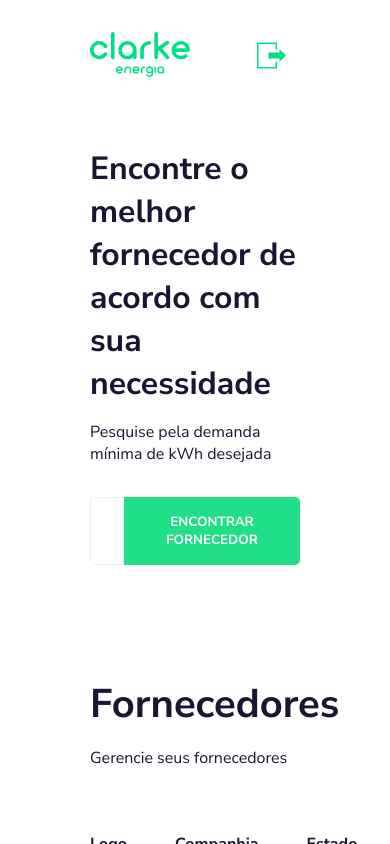
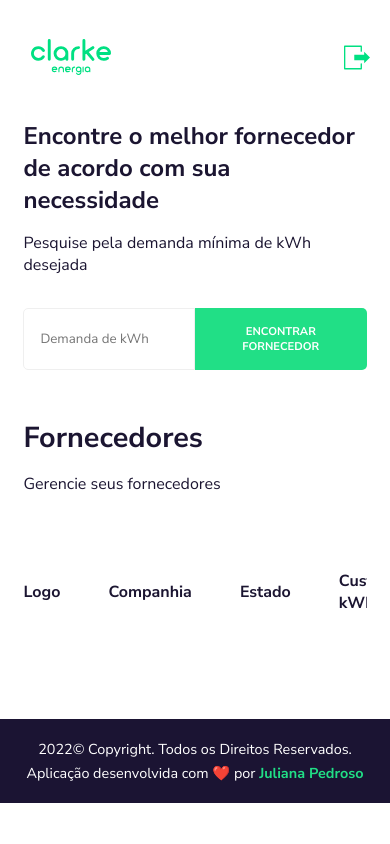
Before and after one commit to julianapedroso/clarke-challenge-marketplace, a React (Create React App) app in the folder client/: page / in a window 390 px wide. Built offline with nearby package versions, Linux system fonts and the light colour scheme; no server answers; sample sign-in values are in the browser's storage.

Commit message:
:calling: responsiveness added and working for all screens

```diff
--- a/client/src/components/Footer/styles.scss
+++ b/client/src/components/Footer/styles.scss
@@ -9,16 +9,29 @@
   padding: 2%;
   flex-shrink: 0;
 
+  @include phone-only {
+    height: 10vh;
+    align-items: center;
+  }
+
   .footer__info {
     text-align: center;
 
-    & > p {
+    &>p {
       color: $secondary-color;
+
+      @include phone-only {
+        font-size: clamp(.5rem, .4rem + .5rem, .9rem);
+      }
 
       & > a {
         text-decoration: none;
         color: $primary-color;
         font-weight: bold;
+
+        @include phone-only {
+          font-size: clamp(.5rem, .4rem + .5rem, .9rem);
+        }
       }
     }
 
--- a/client/src/components/Navbar/styles.scss
+++ b/client/src/components/Navbar/styles.scss
@@ -9,6 +9,32 @@
   padding-bottom: 2rem;
   height: 100%;
 
+  .navbar__logo {
+    @include phone-only {
+      max-width: 80%;
+    }
+  }
+
+  @include desktop {
+    padding: 4% 3% 4% 5%;
+  }
+
+  @include laptop {
+    padding: 4% 3% 4% 5%;
+  }
+
+  @include tablet-landscape {
+    padding: 5% 4% 5% 7%;
+  }
+
+  @include tablet-portrait {
+    padding: 5% 3% 5% 7%;
+  }
+
+  @include phone-only {
+    padding: 10% 1% 10% 8%;
+  }
+
   .btn__logout {
     border: none;
     background-color: transparent;
@@ -16,6 +42,10 @@
 
     img {
       max-width: 50%;
+
+      @include phone-only {
+        width: 45%;
+      }
     }
   }
 }
--- a/client/src/components/TableProviders/styles.scss
+++ b/client/src/components/TableProviders/styles.scss
@@ -4,6 +4,22 @@
   .table__content-row {
     border-top: 1px solid $border-color;
     @include table-grid;
+
+    @include laptop {
+      grid-template-columns: .1fr 1.9fr 1fr 1fr 1fr 1fr 1fr 1fr;
+    }
+
+    @include tablet-landscape {
+      grid-template-columns: .1fr 1.9fr 1fr 1fr 1fr 1fr 1fr 1fr;
+    }
+
+    @include tablet-portrait {
+      grid-template-columns: .1fr 1.9fr 1fr 1fr 1fr 1fr 1fr 1fr;
+    }
+
+    @include phone-only {
+      grid-template-columns: .1fr 1.9fr 1fr 1fr 1fr 1fr 1fr 1fr;
+    }
 
     &:hover {
       background-color: $contrast-color;
@@ -13,11 +29,48 @@
     td {
       display: flex;
       align-items: center;
+
+      img {
+        @include tablet-landscape {
+          width: 300%;
+          padding-right: 1.5rem;
+        }
+
+        @include tablet-portrait {
+          width: 300%;
+          padding-right: 1.5rem;
+        }
+
+        @include phone-only {
+          width: 700%;
+          padding-right: 1.5rem;
+        }
+      }
     }
 
     .table__row {
       text-align: left;
       padding: 1.5rem 1rem 1.5rem 0;
+
+      @include laptop {
+        font-size: .81rem;
+        padding: .7rem .1rem .7rem 0;
+      }
+
+      @include tablet-landscape {
+        font-size: .81rem;
+        padding: .7rem .1rem .7rem 0;
+      }
+
+      @include tablet-portrait {
+        font-size: .81rem;
+        padding: .7rem .1rem .7rem 0;
+      }
+
+      @include phone-only {
+        font-size: .8rem;
+        padding: .7rem .1rem .7rem 0;
+      }
     }
   }
 
--- a/client/src/pages/Home/styles.scss
+++ b/client/src/pages/Home/styles.scss
@@ -6,7 +6,33 @@
   padding-top: 2rem;
   padding-bottom: 2rem;
 
-  & > p {
+  @include desktop {
+    padding: 0 5%;
+  }
+
+  @include tablet-landscape {
+    padding: 0 8%;
+  }
+
+  @include tablet-portrait {
+    padding: 0 8%;
+  }
+
+  @include phone-only {
+    padding: 0 6%;
+  }
+
+  .home__title {
+    @include tablet-portrait {
+      font-size: clamp(.5rem, 1.2rem + .5rem, 1.9rem);
+    }
+
+    @include phone-only {
+      font-size: clamp(.5rem, 1rem + .5rem, 1.7rem);
+    }
+  }
+
+  &>p {
     padding-top: 1rem;
   }
 
@@ -18,11 +44,31 @@
       padding: 1rem;
       border-radius: 5px 0 0 5px;
       border: 1px solid $border-color;
-      max-width: 15%;
+      max-width: 50%;
       width: 13%;
 
       &:focus {
         @include input-focus;
+      }
+
+      @include desktop {
+        width: 15%;
+      }
+
+      @include laptop {
+        width: 20%;
+      }
+
+      @include tablet-landscape {
+        width: 25%;
+      }
+
+      @include tablet-portrait {
+        width: 30%;
+      }
+
+      @include phone-only {
+        width: 50%;
       }
     }
 
@@ -34,17 +80,66 @@
       font-weight: bold;
       text-transform: uppercase;
       padding: 1rem;
+
+      @include desktop {
+        font-size: .8rem;
+        width: 18%;
+      }
+
+      @include laptop {
+        font-size: .8rem;
+        width: 25%;
+      }
+
+      @include tablet-landscape {
+        font-size: .8rem;
+        width: 35%;
+      }
+
+      @include tablet-portrait {
+        font-size: .77rem;
+        width: 40%;
+      }
+
+      @include phone-only {
+        font-size: .7rem;
+        width: 50%;
+      }
     }
   }
 
   .home__providers {
     padding-top: 5rem;
 
+    @include laptop {
+      padding-top: 2.5rem;
+    }
+
+    @include tablet-landscape {
+      padding-top: 2rem;
+    }
+
+    @include tablet-portrait {
+      padding-top: 1.5rem;
+    }
+
+    @include phone-only {
+      padding-top: 1rem;
+    }
+
     .home__providers-title {
       font-size: 2.5rem;
+
+      @include tablet-portrait {
+        font-size: clamp(.5rem, 1.6rem + .5rem, 2.2rem);
+      }
+
+      @include phone-only {
+        font-size: clamp(.5rem, 1.3rem + .5rem, 2rem);
+      }
     }
 
-    & > p {
+    &>p {
       padding-top: 1rem;
     }
   }
@@ -64,7 +159,27 @@
 
       .table__title-header {
         @include table-grid;
+
+        @include phone-only {
+          align-items: center;
+          padding-bottom: 0;
+        }
       }
+    }
+
+    @include tablet-landscape {
+      overflow-x: auto;
+      scroll-behavior: smooth;
+    }
+
+    @include tablet-portrait {
+      overflow-x: auto;
+      scroll-behavior: smooth;
+    }
+
+    @include phone-only {
+      overflow-x: auto;
+      scroll-behavior: smooth;
     }
   }
 
--- a/client/src/pages/ProviderDetails/styles.scss
+++ b/client/src/pages/ProviderDetails/styles.scss
@@ -7,15 +7,47 @@
   max-width: 100vw;
   padding-top: 4%;
 
+  @include tablet-landscape {
+    padding: 0 6%;
+  }
+
+  @include tablet-portrait {
+    padding: 0 6%;
+  }
+
+  @include phone-only {
+    padding: 0 4%;
+  }
+
   .details__section {
     background-color: $border-color;
     border-radius: 5px;
     height: auto;
-    width: 50vw;
+    width: 45%;
     padding: 2% 3%;
 
     img {
       padding-bottom: 4%;
+    }
+
+    @include desktop {
+      width: 60%;
+    }
+
+    @include laptop {
+      width: 60%;
+    }
+
+    @include tablet-landscape {
+      width: 90%;
+    }
+
+    @include tablet-portrait {
+      width: 100%;
+    }
+
+    @include phone-only {
+      width: 100%;
     }
 
     .section__info {
@@ -50,6 +82,7 @@
       }
 
       .table__title-header {
+        align-items: center;
         border-bottom: 1px solid $border-table-color;
         border-top: 1px solid $border-table-color;
         padding-top: 1rem;
@@ -57,6 +90,25 @@
 
       .table__content-row {
         padding-top: 1rem;
+
+        @include phone-only {
+          display: flex;
+          align-items: flex-end;
+          width: 100%;
+          flex-direction: column;
+          position: relative;
+        }
+      }
+
+      .table__row {
+        @include phone-only {
+          &:before {
+            content: attr(data-label);
+            position: absolute;
+            left: 0;
+            font-weight: bold;
+          }
+        }
       }
     }
 
@@ -73,6 +125,35 @@
       margin-top: 10%;
       height: auto;
       padding: 6%;
+
+
+      @include laptop {
+        font-size: 1rem;
+      }
+
+      @include tablet-landscape {
+        font-size: 1rem;
+      }
+
+      @include tablet-portrait {
+        font-size: 1rem;
+        gap: 1rem;
+        justify-content: space-between;
+        padding: 6% 4%;
+      }
+
+      @include phone-only {
+        font-size: 0.85rem;
+        gap: 1rem;
+        justify-content: space-between;
+        padding: 6% 3%;
+      }
+    }
+
+    @include phone-only {
+      thead {
+        display: none;
+      }
     }
   }
 
--- a/client/src/pages/Signup/styles.scss
+++ b/client/src/pages/Signup/styles.scss
@@ -25,6 +25,18 @@
       }
     }
 
+    @include tablet-landscape {
+      display: none;
+    }
+
+    @include tablet-portrait {
+      display: none;
+    }
+
+    @include phone-only {
+      display: none;
+    }
+
     .section__cover-title,
     .section__cover-description {
       color: $secondary-color;
@@ -32,6 +44,10 @@
       &.section__cover-title {
         font-size: 2rem;
         padding: 2rem 0;
+
+        @include laptop {
+          text-align: center;
+        }
       }
 
       &.section__cover-description {
@@ -48,16 +64,44 @@
     img {
       padding: 3rem;
       max-width: 100%;
+
+      @include tablet-landscape {
+        padding: 8% 8% 2% 8%;
+      }
+
+      @include tablet-portrait {
+        padding: 8% 8% 2% 8%;
+      }
+
+      @include phone-only {
+        padding: 8% 8% 2% 8%;
+      }
     }
 
     .section__signup-title {
       font-size: 2.5rem;
       padding: 2rem 0 1rem 0;
+
+      @include tablet-portrait {
+        font-size: clamp(1.5rem, 1.5rem + .5rem, 2.2rem);
+      }
+
+      @include phone-only {
+        font-size: clamp(1rem, 1.2rem + .5rem, 1.8rem);
+      }
     }
 
     .section__signup-description {
       font-size: 1.1rem;
       padding-bottom: 2rem;
+
+      @include tablet-portrait {
+        font-size: clamp(.5rem, .6rem + .5rem, 1.5rem);
+      }
+
+      @include phone-only {
+        font-size: clamp(.5rem, .5rem + .5rem, 1.2rem);
+      }
     }
 
     article {
@@ -121,12 +165,40 @@
       button {
         @include input-container;
       }
+
+      @include laptop {
+        padding: 0 10%;
+        width: 100%;
+      }
+
+      @include tablet-landscape {
+        width: 90%;
+        padding: 15% 8%;
+      }
+
+      @include tablet-portrait {
+        width: 80%;
+        padding: 15% 8%;
+      }
+
+      @include phone-only {
+        width: 100%;
+        padding: 10% 8%;
+      }
     }
 
     a {
       color: $primary-color;
       text-decoration: none;
       padding: 3rem 0;
+
+      @include tablet-portrait {
+        font-size: clamp(.5rem, 0.5rem + .5rem, 1.1rem);
+      }
+
+      @include phone-only {
+        font-size: clamp(.5rem, .4rem + .5rem, 1rem);
+      }
 
       &:hover {
         color: $text-color;
@@ -150,5 +222,17 @@
         @include btn-hover;
       }
     }
+
+    @include tablet-landscape {
+      width: 100%;
+    }
+
+    @include tablet-portrait {
+      width: 100%;
+    }
+
+    @include phone-only {
+      width: 100%;
+    }
   }
 }
```
Also changed, not shown: client/src/pages/Signin/styles.scss (+85 -2 lines).
